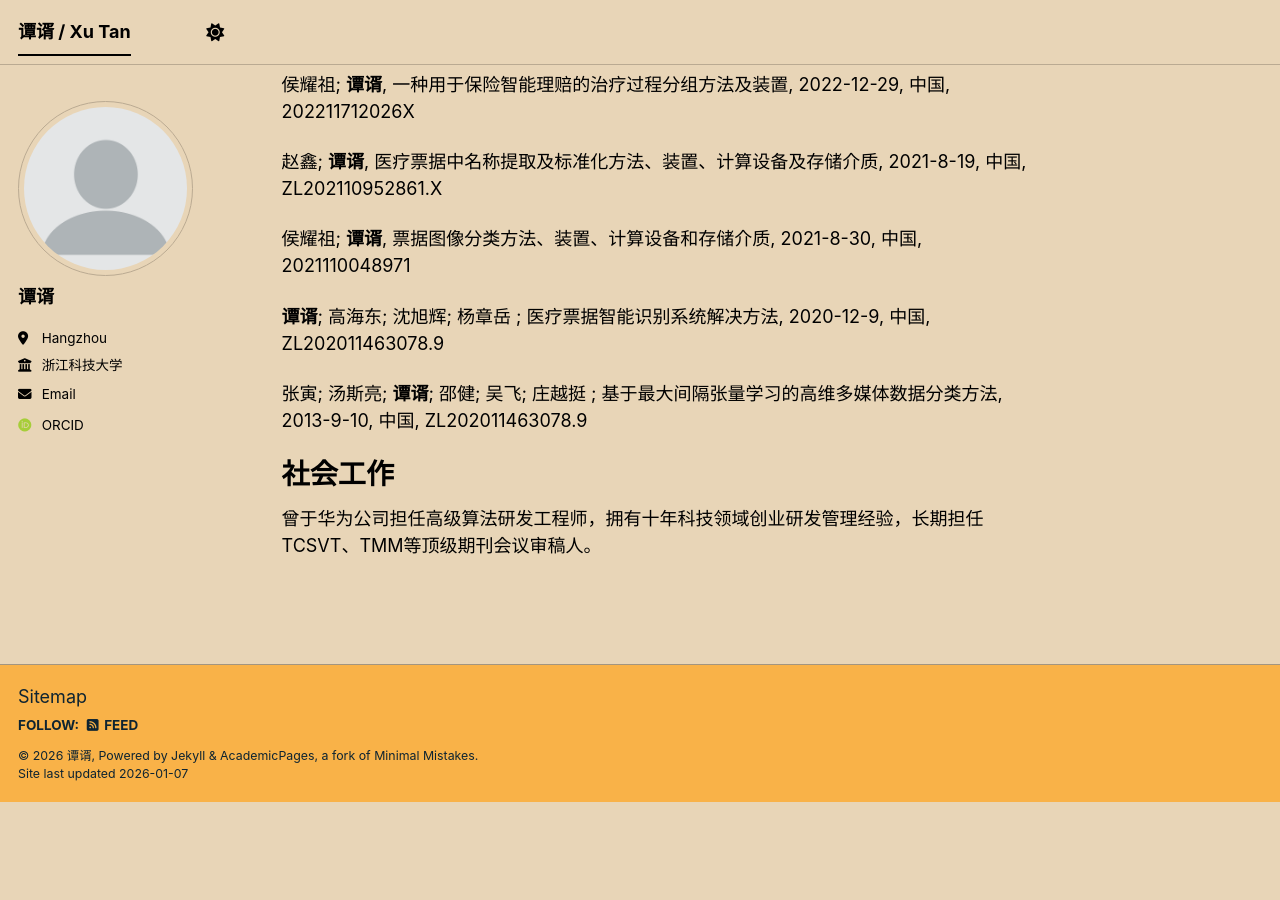
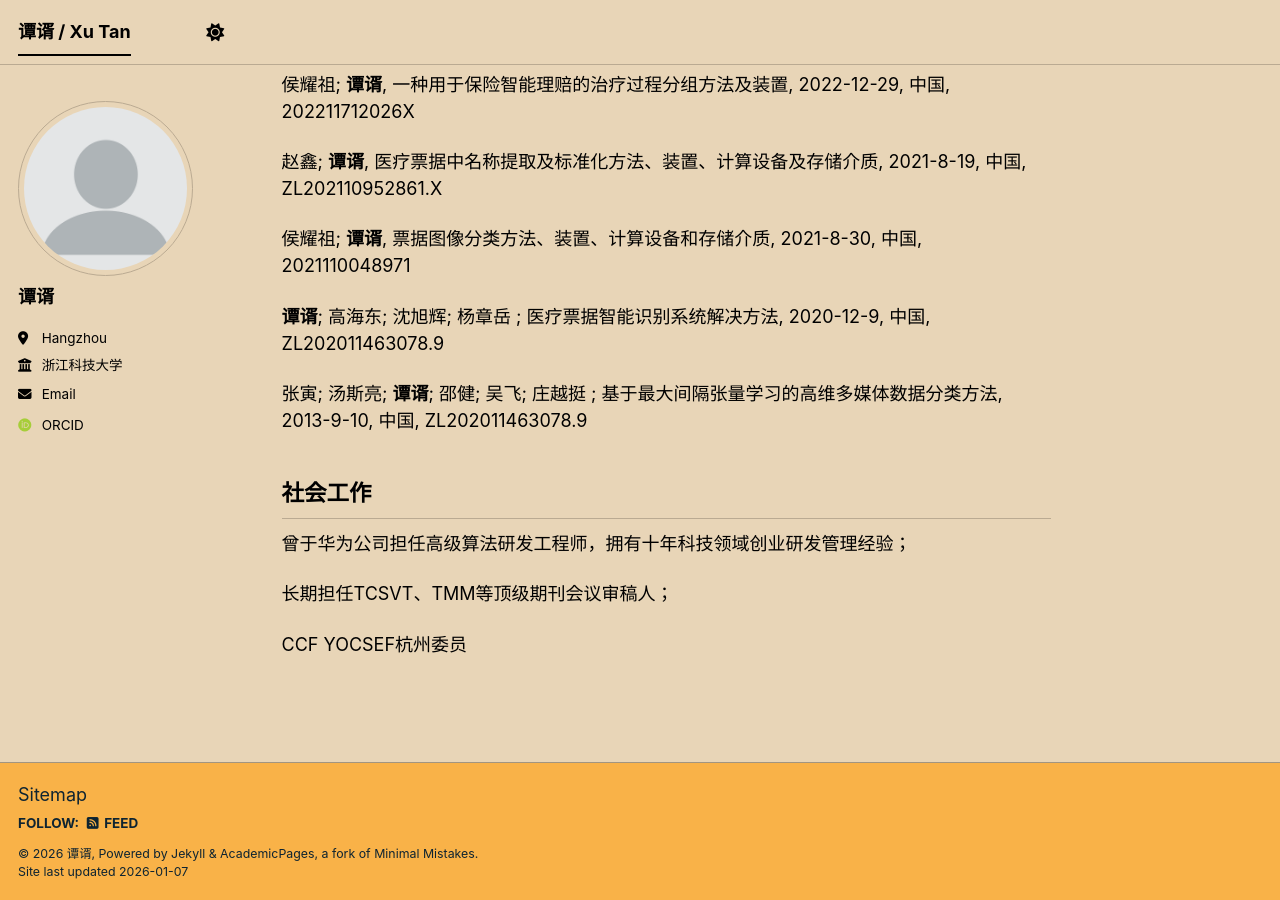
Before and after one commit to tumitx/tumitx.github.io, a Jekyll site: the page built from _pages/about.md, in a window 1280 px wide and 900 px high, scrolled down 2519 px. Built offline with Jekyll 4.4.1, drawn with Linux system fonts in a browser that asks for light colours; emoji names are drawn with the system emoji font; some web fonts are replaced; a script bundle is joined from its source files by our own code; library files that are not in the unit come from our copies; before the commit the page ends 3321 px from its top, so only the background shows below that.

Commit message:
Update about.md

```diff
--- a/_pages/about.md
+++ b/_pages/about.md
@@ -82,6 +82,10 @@ Fei Wu; **Xu Tan**; Yi Yang; Dacheng Tao; Siliang Tang; Yueting Zhuang. Supervis
 
 张寅; 汤斯亮; **谭谞**; 邵健; 吴飞; 庄越挺 ; 基于最大间隔张量学习的高维多媒体数据分类方法, 2013-9-10, 中国, ZL202011463078.9
 
-# 社会工作
+## 社会工作
 
-曾于华为公司担任高级算法研发工程师，拥有十年科技领域创业研发管理经验，长期担任TCSVT、TMM等顶级期刊会议审稿人。
+曾于华为公司担任高级算法研发工程师，拥有十年科技领域创业研发管理经验；
+
+长期担任TCSVT、TMM等顶级期刊会议审稿人；
+
+CCF YOCSEF杭州委员
```
